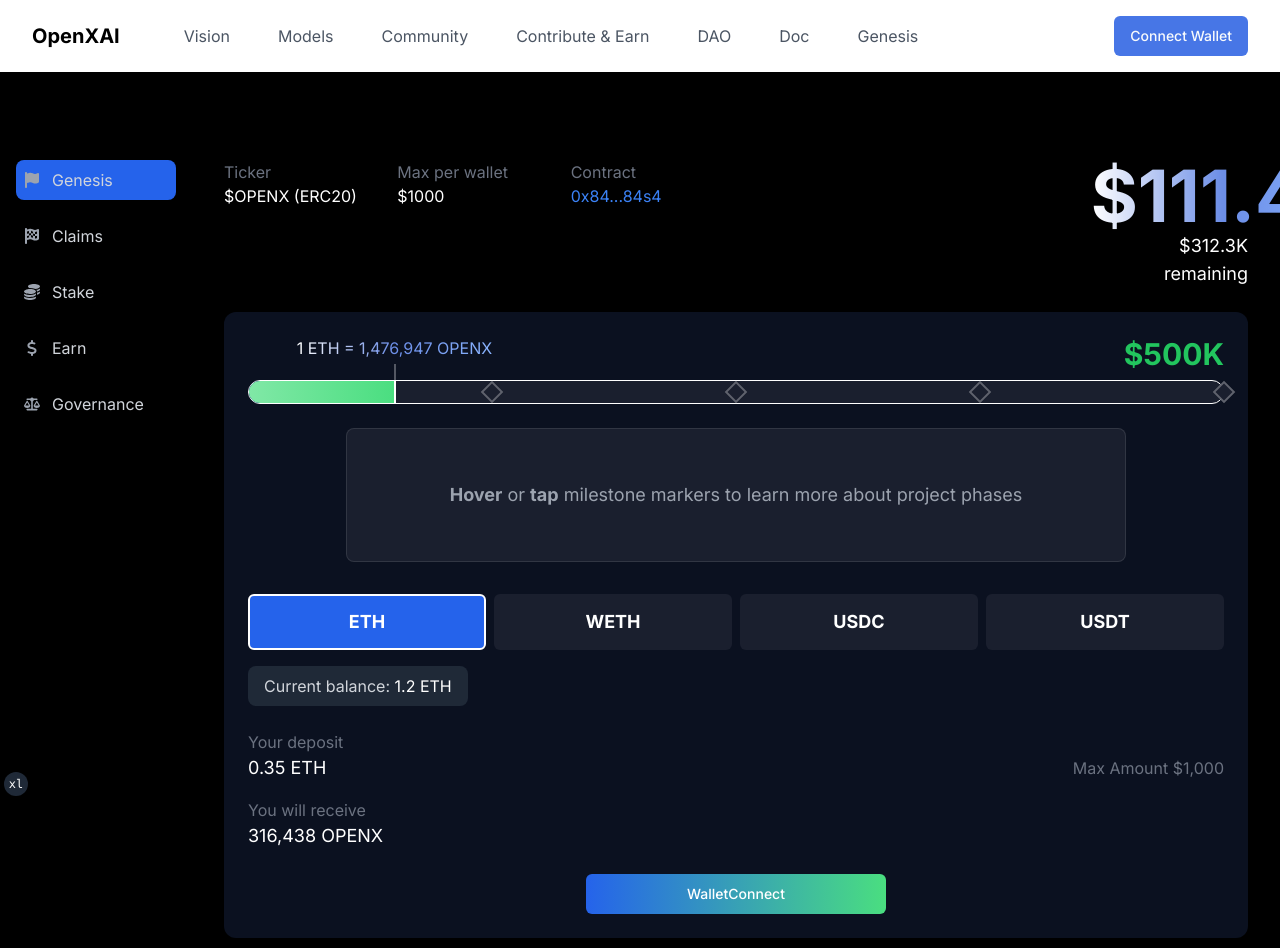
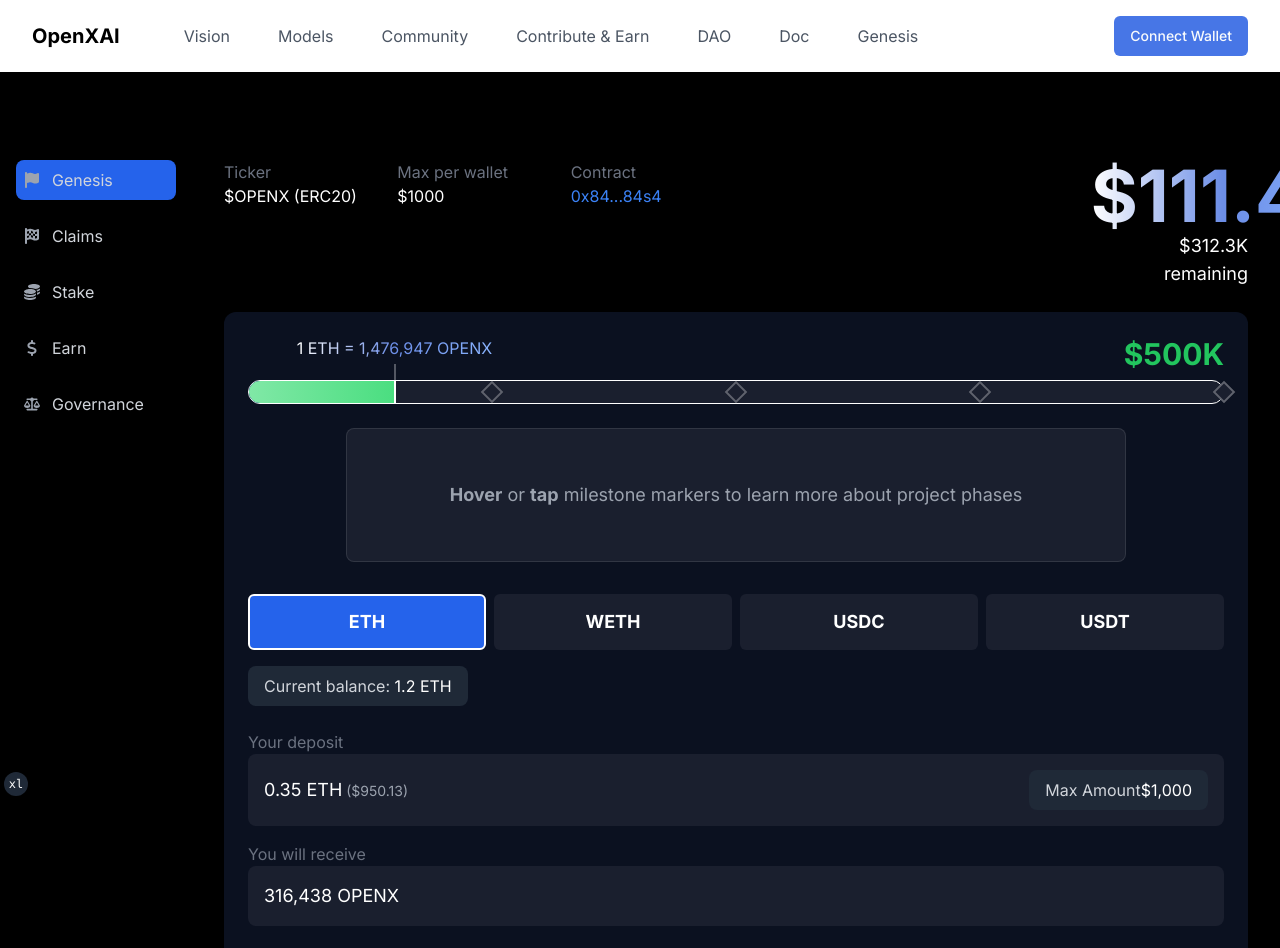
Before and after one commit to OpenxAI-Network/openxai-frontend, a Next.js app: page /genesis in a window 1280 px wide. Shown: the top 948 px of the page. Built offline with nearby package versions, Linux system fonts and the light colour scheme; what @web3modal/wagmi, wagmi would draw is missing.

Commit message:
adding conversion boxes

```diff
--- a/app/genesis/page.tsx
+++ b/app/genesis/page.tsx
@@ -152,16 +152,26 @@ export default function GenesisPage() {
             <div className="mt-6">
               <div className="mb-4">
                 <div className="text-base text-gray-500">Your deposit</div>
-                <div className="flex items-center justify-between">
-                  <div className="text-lg text-white">0.35 ETH</div>
-                  <div className="text-base text-gray-500">Max Amount $1,000</div>
+                <div className="flex items-center justify-between rounded-lg bg-[#1a1f2e] p-4">
+                  <div className="text-lg text-white">
+                    0.35 ETH
+                    <span className="text-sm text-gray-400"> ($950.13)</span>
+                  </div>
+                  <div className="rounded-lg bg-gray-800 px-4 py-2">
+                    <span className="text-gray-300">Max Amount</span>
+                    <span className="text-white">$1,000</span>
+                  </div>
                 </div>
               </div>
 
               <div>
                 <div className="text-base text-gray-500">You will receive</div>
-                <div className="text-lg text-white">316,438 OPENX</div>
-              </div>
+                  <div className="mb-4">
+                    <div className="flex items-center rounded-lg bg-[#1a1f2e] p-4">
+                      <span className="text-lg text-white">316,438 OPENX</span>
+                    </div>
+                  </div>
+                </div>
             </div>
 
             <div className="mt-6 flex justify-center">
```
Also changed, not shown: 1 other file (tests, documents, lock files or other folders).
